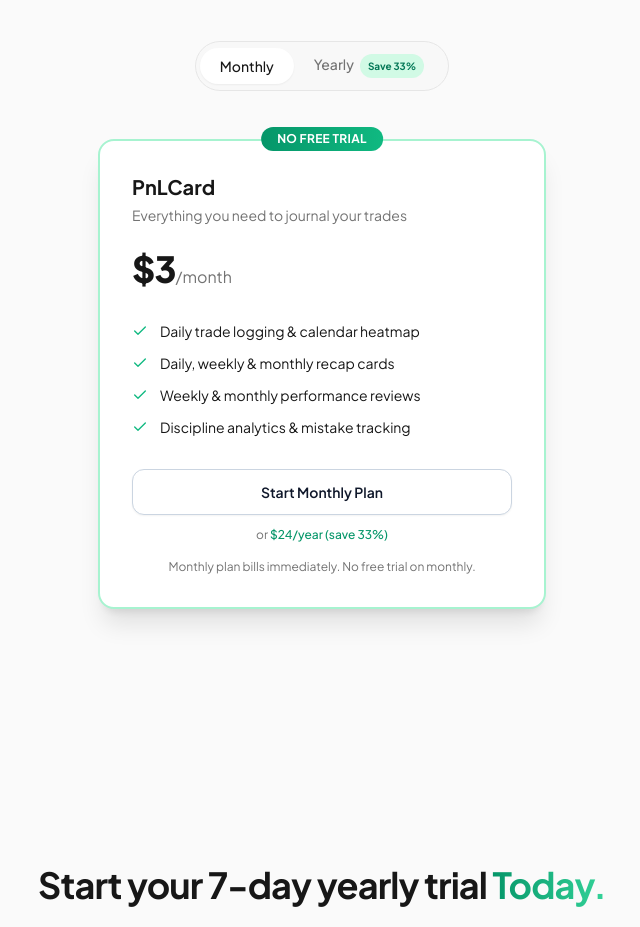
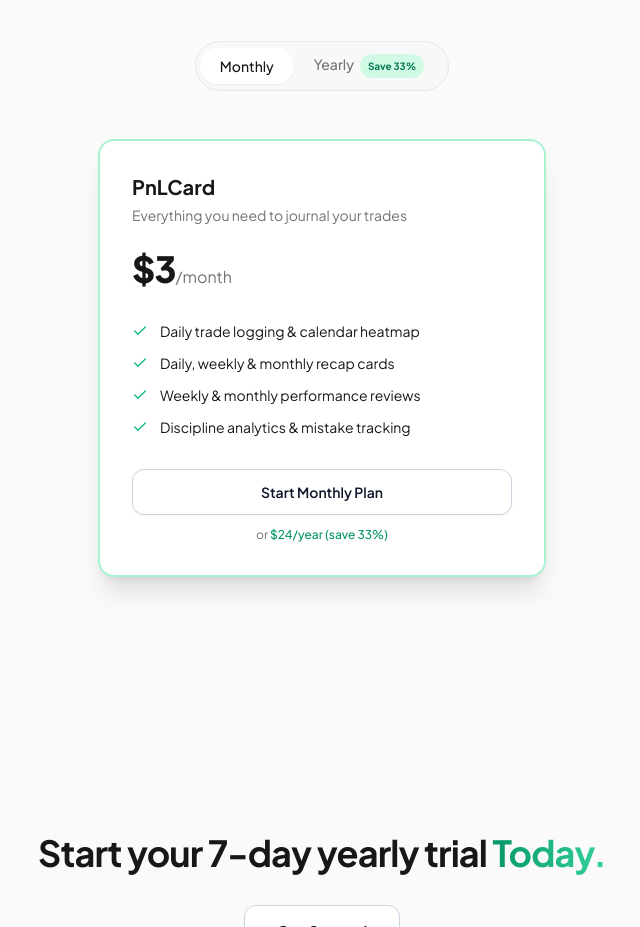
Before and after one commit to rahulsinghh1612/pnlcard, a Next.js app: page / in a window 1280 px wide. Shown: the part 5528-6455 px from the top of the page, without its empty margins (318-958 px from the left). Built offline with nearby package versions, Linux system fonts and the light colour scheme; no server answers.

Commit message:
Simplify monthly pricing copy

```diff
--- a/app/page.tsx
+++ b/app/page.tsx
@@ -1242,9 +1242,11 @@
                 transitionDelay: pricing.visible ? "150ms" : "0ms",
               }}
             >
-              <div className="absolute -top-3.5 left-1/2 -translate-x-1/2 rounded-full bg-gradient-to-r from-emerald-600 to-emerald-500 px-4 py-1 text-xs font-bold text-white tracking-wide">
-                {billingCycle === "yearly" ? "7-DAY FREE TRIAL" : "NO FREE TRIAL"}
-              </div>
+              {billingCycle === "yearly" && (
+                <div className="absolute -top-3.5 left-1/2 -translate-x-1/2 rounded-full bg-gradient-to-r from-emerald-600 to-emerald-500 px-4 py-1 text-xs font-bold text-white tracking-wide">
+                  7-DAY FREE TRIAL
+                </div>
+              )}
               <h3 className="text-xl font-bold text-foreground">PnLCard</h3>
               <p className="mt-1 text-sm text-muted-foreground">
                 Everything you need to journal your trades
@@ -1303,11 +1305,11 @@
                   </button>
                 </p>
               )}
-              <p className="mt-4 text-center text-xs text-muted-foreground">
-                {billingCycle === "yearly"
-                  ? "Card required to start the yearly trial. Cancel before day 7 to avoid the annual charge."
-                  : "Monthly plan bills immediately. No free trial on monthly."}
-              </p>
+              {billingCycle === "yearly" && (
+                <p className="mt-4 text-center text-xs text-muted-foreground">
+                  Card required to start the yearly trial. Cancel before day 7 to avoid the annual charge.
+                </p>
+              )}
             </div>
           </div>
         </div>
```
